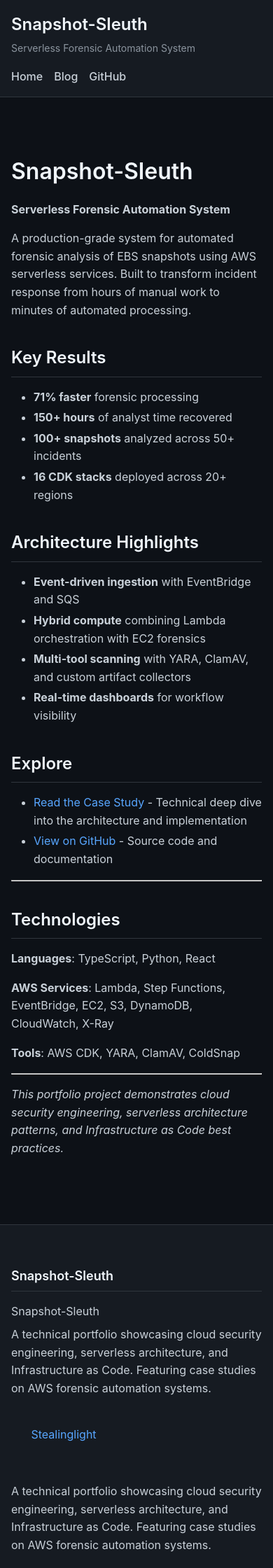
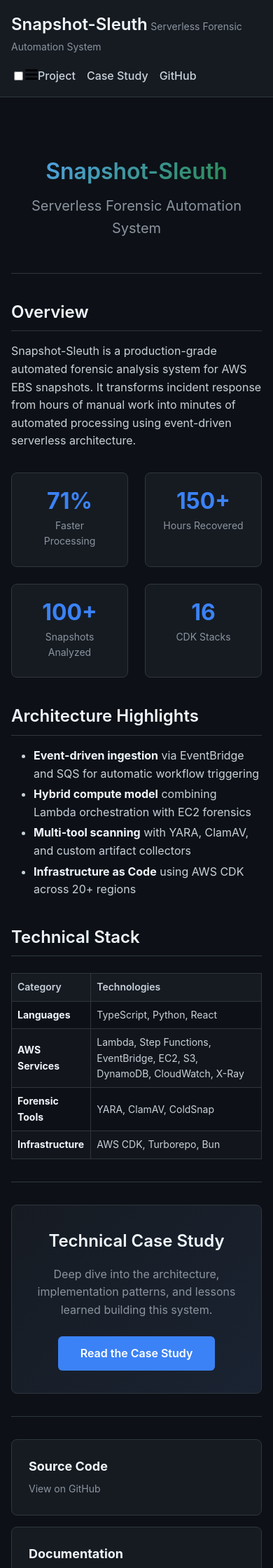
Before and after one commit to Stealinglight/Snapshot-Sleuth, a Jekyll site: the page built from index.md, in a window 390 px wide. Shown: the top 2240 px of the page at 70% size. Built offline with Jekyll 4.4.1, drawn with Linux system fonts in a browser that asks for light colours; some of the changed text lies outside the part shown.

Commit message:
Restructure Jekyll site as portfolio case study showcase
Convert from blog format to focused project showcase:
- Replace blog structure with dedicated case-study page
- Update index.md as project landing page with metrics, tech stack, and CTA
- Add case-study layout with mermaid diagram support and back navigation
- Update header navigation: Project | Case Study | GitHub
- Simplify _config.yml for portfolio use (remove blog settings)
- Update CSS with hero section, metrics grid, and CTA button styling
- Remove blog-specific files (_posts/, blog/index.html, post layout)

The site now serves as a portfolio showcase for the Snapshot-Sleuth project
with a prominent technical case study article linked from the home page.

```diff
--- a/_config.yml
+++ b/_config.yml
@@ -1,14 +1,15 @@
-# Jekyll Configuration for Snapshot-Sleuth Portfolio Blog
+# Jekyll Configuration for Snapshot-Sleuth Portfolio
 # https://jekyllrb.com/docs/configuration/
 
 # Site settings
 title: Snapshot-Sleuth
 tagline: Serverless Forensic Automation System
 description: >-
-  A technical portfolio showcasing cloud security engineering, serverless architecture,
-  and Infrastructure as Code. Featuring case studies on AWS forensic automation systems.
+  A production-grade serverless forensic automation system for AWS EBS snapshots.
+  Technical case study showcasing event-driven architecture, AWS Step Functions,
+  and Infrastructure as Code patterns that achieved 71% faster processing times.
 url: "" # Set to your GitHub Pages URL when deploying
-baseurl: "" # Subpath of site, e.g. /blog
+baseurl: "" # Subpath of site, e.g. /Snapshot-Sleuth
 repository: Stealinglight/Snapshot-Sleuth
 
 # Author information
@@ -16,8 +17,6 @@ author:
   name: Cloud Security Engineering
   bio: Cloud security engineer specializing in serverless architecture, incident response automation, and Infrastructure as Code.
   github: Stealinglight
-  linkedin: ""
-  twitter: ""
 
 # Build settings
 markdown: kramdown
@@ -27,13 +26,10 @@ kramdown:
   syntax_highlighter: rouge
   syntax_highlighter_opts:
     block:
-      line_numbers: true
+      line_numbers: false
 
-# Theme settings - using Minima for clean, professional look
+# Theme - using minima as base
 theme: minima
-minima:
-  skin: dark
-  date_format: "%B %-d, %Y"
 
 # Plugins
 plugins:
@@ -41,21 +37,6 @@ plugins:
   - jekyll-seo-tag
   - jekyll-sitemap
   - jekyll-relative-links
-  - jekyll-mermaid
-
-# Mermaid diagrams support
-mermaid:
-  src: https://cdn.jsdelivr.net/npm/mermaid/dist/mermaid.min.js
-
-# Collections for organizing content
-collections:
-  case_studies:
-    output: true
-    permalink: /case-studies/:name/
-
-# Pagination
-paginate: 10
-paginate_path: "/blog/page:num/"
 
 # Exclude from processing
 exclude:
@@ -76,6 +57,8 @@ exclude:
   - SECURITY.md
   - docs/
   - vendor/
+  - README.md
+  - _case_studies/
 
 # Include in processing
 include:
@@ -85,28 +68,14 @@ include:
 defaults:
   - scope:
       path: ""
-      type: "posts"
     values:
-      layout: "post"
-      author: "Cloud Security Engineering"
-  - scope:
-      path: ""
-      type: "case_studies"
-    values:
-      layout: "case-study"
+      layout: "default"
 
 # SEO settings
 twitter:
   card: summary_large_image
 
-# Social links (displayed in footer)
+# Social links
 social_links:
   - platform: github
     user_url: https://github.com/Stealinglight/Snapshot-Sleuth
-
-# Google Analytics (optional - add your tracking ID)
-# google_analytics: UA-XXXXXXXX-X
-
-# Reading time calculation
-reading_time: true
-words_per_minute: 200
--- a/_includes/header.html
+++ b/_includes/header.html
@@ -1,9 +1,11 @@
 <header class="site-header">
   <div class="wrapper">
-    <a class="site-title" rel="author" href="{{ '/' | relative_url }}">{{ site.title | escape }}</a>
-    {% if site.tagline %}
-    <span class="site-tagline">{{ site.tagline }}</span>
-    {% endif %}
+    <div>
+      <a class="site-title" rel="author" href="{{ '/' | relative_url }}">{{ site.title | escape }}</a>
+      {% if site.tagline %}
+      <span class="site-tagline">{{ site.tagline }}</span>
+      {% endif %}
+    </div>
 
     <nav class="site-nav">
       <input type="checkbox" id="nav-trigger" class="nav-trigger" />
@@ -16,8 +18,8 @@
       </label>
 
       <div class="trigger">
-        <a class="page-link" href="{{ '/' | relative_url }}">Home</a>
-        <a class="page-link" href="{{ '/blog/' | relative_url }}">Blog</a>
+        <a class="page-link" href="{{ '/' | relative_url }}">Project</a>
+        <a class="page-link" href="{{ '/case-study' | relative_url }}">Case Study</a>
         <a class="page-link" href="https://github.com/{{ site.repository }}" target="_blank">GitHub</a>
       </div>
     </nav>
--- a/assets/css/main.css
+++ b/assets/css/main.css
@@ -1,5 +1,5 @@
-/* Snapshot-Sleuth Jekyll Blog Styles */
-/* Based on Minima theme with dark mode customizations */
+/* Snapshot-Sleuth Portfolio Styles */
+/* Dark theme for technical case study presentation */
 
 :root {
   --background-color: #0d1117;
@@ -11,6 +11,7 @@
   --border-color: #30363d;
   --tag-background: #21262d;
   --accent-color: #238636;
+  --accent-blue: #3b82f6;
   --muted-color: #8b949e;
   --table-border: #30363d;
   --table-header-bg: #161b22;
@@ -74,6 +75,10 @@ a:hover {
   text-decoration: underline;
 }
 
+strong {
+  color: var(--heading-color);
+}
+
 /* Header */
 .site-header {
   border-bottom: 1px solid var(--border-color);
@@ -123,14 +128,6 @@ a:hover {
 
 .site-nav .page-link:hover {
   color: var(--link-color);
-}
-
-.nav-trigger {
-  display: none;
-}
-
-.menu-icon {
-  display: none;
 }
 
 /* Footer */
@@ -185,65 +182,211 @@ a:hover {
   margin-right: 0.5rem;
 }
 
-/* Post styles */
-.post-header {
+/* Home Page Hero */
+.hero {
+  text-align: center;
+  padding: 3rem 0;
+  border-bottom: 1px solid var(--border-color);
   margin-bottom: 2rem;
 }
 
-.post-title {
-  font-size: 2.25rem;
-  margin-bottom: 0.5rem;
+.hero h1 {
+  font-size: 3rem;
+  margin: 0 0 0.5rem;
+  background: linear-gradient(135deg, var(--link-color), var(--accent-color));
+  -webkit-background-clip: text;
+  -webkit-text-fill-color: transparent;
+  background-clip: text;
 }
 
-.post-subtitle {
+.hero .tagline {
   font-size: 1.25rem;
   color: var(--muted-color);
-  font-weight: 400;
+  margin: 0;
+}
+
+/* Metrics Grid */
+.metrics-grid {
+  display: grid;
+  grid-template-columns: repeat(auto-fit, minmax(150px, 1fr));
+  gap: 1.5rem;
+  margin: 2rem 0;
+}
+
+.metric {
+  background: var(--code-background);
+  border: 1px solid var(--border-color);
+  border-radius: 8px;
+  padding: 1.5rem;
+  text-align: center;
+}
+
+.metric-value {
+  display: block;
+  font-size: 2.5rem;
+  font-weight: 700;
+  color: var(--accent-blue);
+  line-height: 1;
+}
+
+.metric-label {
+  display: block;
+  font-size: 0.875rem;
+  color: var(--muted-color);
+  margin-top: 0.5rem;
+}
+
+/* CTA Section */
+.cta-section {
+  background: linear-gradient(135deg, var(--code-background), #1a2332);
+  border: 1px solid var(--border-color);
+  border-radius: 8px;
+  padding: 2rem;
+  text-align: center;
+  margin: 2rem 0;
+}
+
+.cta-section h2 {
+  border: none;
+  padding: 0;
   margin-top: 0;
 }
 
-.post-meta {
+.cta-section p {
+  color: var(--muted-color);
+  margin-bottom: 1.5rem;
+}
+
+.cta-button {
+  display: inline-block;
+  background: var(--accent-blue);
+  color: white;
+  padding: 0.75rem 2rem;
+  border-radius: 6px;
+  font-weight: 600;
+  transition: background 0.2s ease;
+}
+
+.cta-button:hover {
+  background: #2563eb;
+  color: white;
+  text-decoration: none;
+}
+
+/* Links Section */
+.links-section {
+  display: grid;
+  grid-template-columns: repeat(auto-fit, minmax(250px, 1fr));
+  gap: 1rem;
+  margin: 2rem 0;
+}
+
+.link-item {
+  display: block;
+  background: var(--code-background);
+  border: 1px solid var(--border-color);
+  border-radius: 8px;
+  padding: 1.5rem;
+  transition: border-color 0.2s ease;
+}
+
+.link-item:hover {
+  border-color: var(--link-color);
+  text-decoration: none;
+}
+
+.link-item strong {
+  display: block;
+  font-size: 1.125rem;
+  margin-bottom: 0.25rem;
+}
+
+.link-item span {
   color: var(--muted-color);
   font-size: 0.875rem;
 }
 
-.post-meta .reading-time {
-  margin-left: 1rem;
+/* Case Study Layout */
+.case-study {
+  padding: 2rem 0;
+  max-width: 900px;
+  margin: 0 auto;
+  padding: 0 2rem;
 }
 
-.post-meta .reading-time::before {
-  content: "·";
-  margin-right: 1rem;
+.case-study-header {
+  margin-bottom: 3rem;
+  padding-bottom: 2rem;
+  border-bottom: 1px solid var(--border-color);
 }
 
-.post-tags {
-  margin-top: 1rem;
+.case-study-meta {
   display: flex;
-  flex-wrap: wrap;
-  gap: 0.5rem;
+  justify-content: space-between;
+  align-items: center;
+  margin-bottom: 1.5rem;
 }
 
-.post-tags .tag {
-  background-color: var(--tag-background);
-  color: var(--link-color);
-  padding: 0.25rem 0.75rem;
-  border-radius: 2rem;
-  font-size: 0.75rem;
-  font-weight: 500;
+.back-link {
+  color: var(--muted-color);
+  font-size: 0.875rem;
 }
 
-.post-content {
+.back-link:hover {
+  color: var(--link-color);
+}
+
+.reading-time {
+  color: var(--muted-color);
+  font-size: 0.875rem;
+}
+
+.case-study-header h1 {
+  font-size: 2.5rem;
+  margin: 0 0 0.75rem;
+  line-height: 1.2;
+}
+
+.case-study-header .subtitle {
+  font-size: 1.25rem;
+  color: var(--muted-color);
+  margin: 0 0 1.5rem;
+  font-weight: 400;
+}
+
+.author-date {
+  color: var(--muted-color);
+  font-size: 0.875rem;
+}
+
+.author-date .author {
+  color: var(--text-color);
+}
+
+.author-date .separator {
+  margin: 0 0.5rem;
+}
+
+.case-study-content {
   font-size: 1.0625rem;
 }
 
-.post-footer {
-  margin-top: 3rem;
-  padding-top: 1.5rem;
+.case-study-footer {
+  margin-top: 4rem;
+  padding-top: 2rem;
   border-top: 1px solid var(--border-color);
 }
 
-.post-categories .category {
+.footer-nav {
+  display: flex;
+  justify-content: space-between;
+  flex-wrap: wrap;
+  gap: 1rem;
+}
+
+.nav-link {
   color: var(--link-color);
+  font-weight: 500;
 }
 
 /* Code blocks */
@@ -346,86 +489,17 @@ img {
   border-radius: 6px;
 }
 
-/* Home page */
-.home {
-  padding: 2rem 0;
-}
-
-.home h1 {
-  margin-top: 0;
-}
-
-.post-list {
-  list-style: none;
-  padding: 0;
-}
-
-.post-list li {
-  margin-bottom: 2rem;
-  padding-bottom: 2rem;
-  border-bottom: 1px solid var(--border-color);
-}
-
-.post-list li:last-child {
-  border-bottom: none;
-}
-
-.post-list h3 {
-  margin: 0 0 0.5rem;
-}
-
-.post-list .post-meta {
-  margin-bottom: 0.5rem;
-}
-
-.post-list .post-excerpt {
-  color: var(--text-color);
-}
-
-/* Blog archive */
-.blog-archive {
-  padding: 2rem 0;
-}
-
-.archive-year {
-  margin-top: 2rem;
-}
-
-.archive-year h2 {
-  margin-bottom: 1rem;
-}
-
-.archive-posts {
-  list-style: none;
-  padding: 0;
-}
-
-.archive-posts li {
-  display: flex;
-  gap: 1rem;
-  margin-bottom: 0.75rem;
-}
-
-.archive-posts .post-date {
-  color: var(--muted-color);
-  font-family: monospace;
-  min-width: 100px;
-}
-
-/* Featured post indicator */
-.featured-badge {
-  background-color: var(--accent-color);
-  color: white;
-  padding: 0.15rem 0.5rem;
-  border-radius: 4px;
-  font-size: 0.75rem;
-  font-weight: 600;
-  margin-left: 0.5rem;
+/* Horizontal rules */
+hr {
+  border: none;
+  border-top: 1px solid var(--border-color);
+  margin: 2rem 0;
 }
 
 /* Responsive design */
 @media (max-width: 768px) {
-  .wrapper {
+  .wrapper,
+  .case-study {
     padding: 0 1rem;
   }
 
@@ -449,12 +523,35 @@ img {
     gap: 1rem;
   }
 
-  .post-title {
+  .hero h1 {
+    font-size: 2rem;
+  }
+
+  .metrics-grid {
+    grid-template-columns: repeat(2, 1fr);
+  }
+
+  .metric-value {
+    font-size: 2rem;
+  }
+
+  .case-study-header h1 {
     font-size: 1.75rem;
+  }
+
+  .case-study-meta {
+    flex-direction: column;
+    align-items: flex-start;
+    gap: 0.5rem;
   }
 
   .footer-col-wrapper {
     flex-direction: column;
+  }
+
+  .footer-nav {
+    flex-direction: column;
+    text-align: center;
   }
 
   table {
@@ -475,8 +572,15 @@ img {
 
   .site-header,
   .site-footer,
-  .site-nav {
+  .site-nav,
+  .back-link,
+  .footer-nav {
     display: none;
+  }
+
+  .case-study {
+    max-width: 100%;
+    padding: 0;
   }
 
   a {
@@ -488,4 +592,9 @@ img {
     background: #f6f8fa;
     border: 1px solid #ddd;
   }
+
+  .mermaid {
+    background: white;
+    border: 1px solid #ddd;
+  }
 }
--- a/index.md
+++ b/index.md
@@ -3,41 +3,67 @@ layout: default
 title: Home
 ---
 
-# Snapshot-Sleuth
+<div class="hero">
+  <h1>Snapshot-Sleuth</h1>
+  <p class="tagline">Serverless Forensic Automation System</p>
+</div>
 
-**Serverless Forensic Automation System**
+## Overview
 
-A production-grade system for automated forensic analysis of EBS snapshots using AWS serverless services. Built to transform incident response from hours of manual work to minutes of automated processing.
+Snapshot-Sleuth is a production-grade automated forensic analysis system for AWS EBS snapshots. It transforms incident response from hours of manual work into minutes of automated processing using event-driven serverless architecture.
 
-## Key Results
-
-- **71% faster** forensic processing
-- **150+ hours** of analyst time recovered
-- **100+ snapshots** analyzed across 50+ incidents
-- **16 CDK stacks** deployed across 20+ regions
+<div class="metrics-grid">
+  <div class="metric">
+    <span class="metric-value">71%</span>
+    <span class="metric-label">Faster Processing</span>
+  </div>
+  <div class="metric">
+    <span class="metric-value">150+</span>
+    <span class="metric-label">Hours Recovered</span>
+  </div>
+  <div class="metric">
+    <span class="metric-value">100+</span>
+    <span class="metric-label">Snapshots Analyzed</span>
+  </div>
+  <div class="metric">
+    <span class="metric-value">16</span>
+    <span class="metric-label">CDK Stacks</span>
+  </div>
+</div>
 
 ## Architecture Highlights
 
-- **Event-driven ingestion** with EventBridge and SQS
-- **Hybrid compute** combining Lambda orchestration with EC2 forensics
+- **Event-driven ingestion** via EventBridge and SQS for automatic workflow triggering
+- **Hybrid compute model** combining Lambda orchestration with EC2 forensics
 - **Multi-tool scanning** with YARA, ClamAV, and custom artifact collectors
-- **Real-time dashboards** for workflow visibility
+- **Infrastructure as Code** using AWS CDK across 20+ regions
 
-## Explore
+## Technical Stack
 
-- [Read the Case Study](/blog/) - Technical deep dive into the architecture and implementation
-- [View on GitHub](https://github.com/{{ site.repository }}) - Source code and documentation
+| Category | Technologies |
+|----------|-------------|
+| **Languages** | TypeScript, Python, React |
+| **AWS Services** | Lambda, Step Functions, EventBridge, EC2, S3, DynamoDB, CloudWatch, X-Ray |
+| **Forensic Tools** | YARA, ClamAV, ColdSnap |
+| **Infrastructure** | AWS CDK, Turborepo, Bun |
 
 ---
 
-## Technologies
-
-**Languages**: TypeScript, Python, React
-
-**AWS Services**: Lambda, Step Functions, EventBridge, EC2, S3, DynamoDB, CloudWatch, X-Ray
-
-**Tools**: AWS CDK, YARA, ClamAV, ColdSnap
+<div class="cta-section">
+  <h2>Technical Case Study</h2>
+  <p>Deep dive into the architecture, implementation patterns, and lessons learned building this system.</p>
+  <a href="{{ '/case-study' | relative_url }}" class="cta-button">Read the Case Study</a>
+</div>
 
 ---
 
-*This portfolio project demonstrates cloud security engineering, serverless architecture patterns, and Infrastructure as Code best practices.*
+<div class="links-section">
+  <a href="https://github.com/{{ site.repository }}" class="link-item">
+    <strong>Source Code</strong>
+    <span>View on GitHub</span>
+  </a>
+  <a href="https://github.com/{{ site.repository }}/tree/main/docs" class="link-item">
+    <strong>Documentation</strong>
+    <span>Architecture & Deployment</span>
+  </a>
+</div>
```
Also changed, not shown: _layouts/case-study.html (added, +80 -0 lines), _layouts/post.html (deleted, +0 -64 lines), blog/index.html (deleted, +0 -44 lines), case-study.md (renamed from _posts/2025-01-21-building-snapshot-sleuth-serverless-forensic-automation.md, +3 -34 lines).
